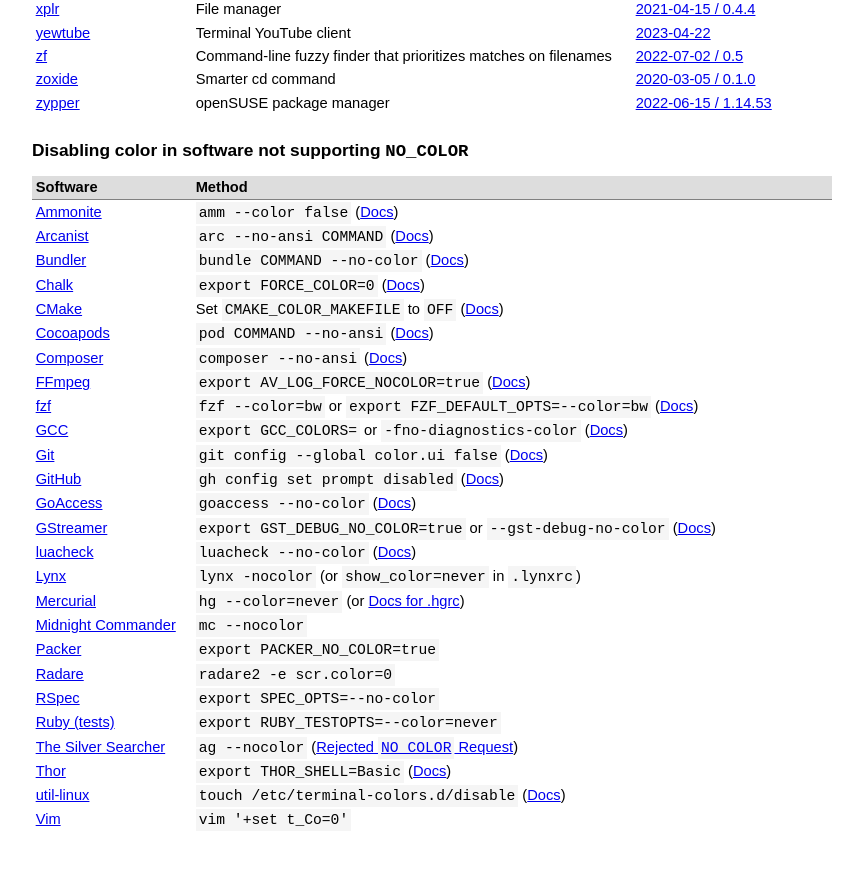
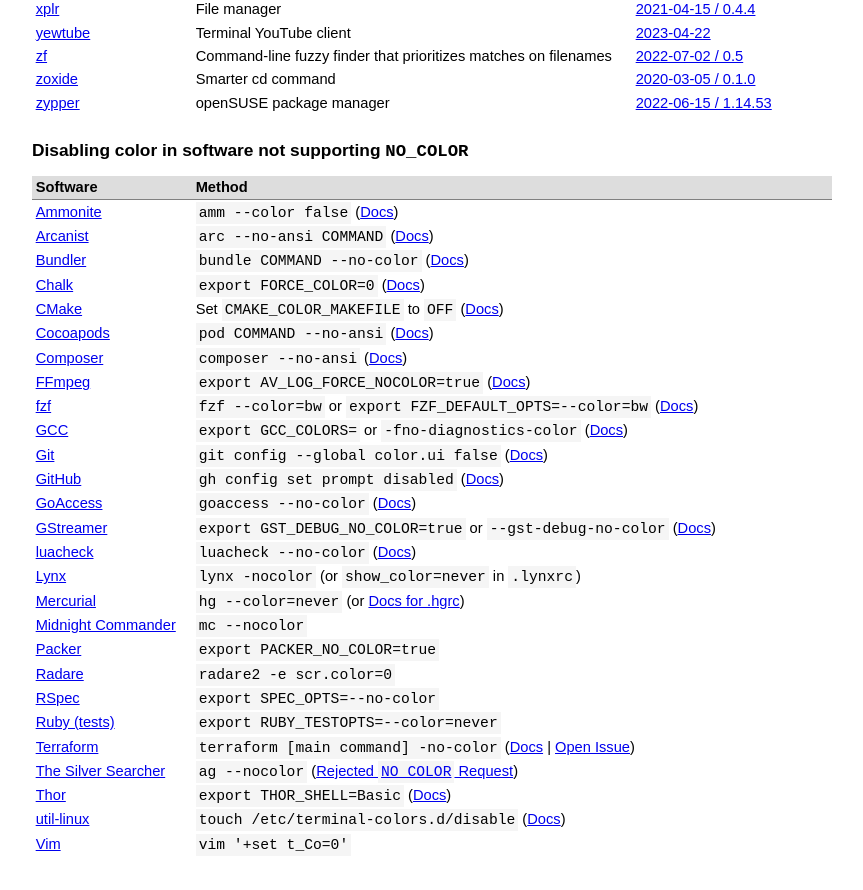
Before and after one commit to jcs/no_color, a Jekyll site: the page built from index.md, in a window 1280 px wide and 900 px high, scrolled down 5735 px. Shown: the top 890 px of the window, without its empty margins (208-1071 px from the left). Built offline with Jekyll 4.4.1, drawn with Linux system fonts in a browser that asks for light colours; our own code applies the rules of GitHub Pages for plain Markdown files.

Commit message:
Adding Terraform `-no-color` option

```diff
--- a/index.md
+++ b/index.md
@@ -310,6 +310,7 @@ color by default via `NO_COLOR`.
 | [Radare](https://www.radare.org/r/) | `radare2 -e scr.color=0` |
 | [RSpec](http://rspec.info/) | `export SPEC_OPTS=--no-color` |
 | [Ruby (tests)](https://www.ruby-lang.org/) | `export RUBY_TESTOPTS=--color=never` |
+| [Terraform](https://www.terraform.io/) | `terraform [main command] -no-color` ([Docs](https://developer.hashicorp.com/terraform/cli/commands/plan#no-color) \| [Open Issue](https://github.com/hashicorp/terraform/issues/23708)) |
 | [The Silver Searcher](https://geoff.greer.fm/ag/) | `ag --nocolor` ([Rejected `NO_COLOR` Request](https://github.com/ggreer/the_silver_searcher/pull/1207)) |
 | [Thor](http://whatisthor.com/) | `export THOR_SHELL=Basic` ([Docs](http://www.rubydoc.info/github/wycats/thor/Thor%2FBase.shell)) |
 | [util-linux](https://github.com/karelzak/util-linux) | `touch /etc/terminal-colors.d/disable` ([Docs](http://man7.org/linux/man-pages/man5/terminal-colors.d.5.html)) |
```
